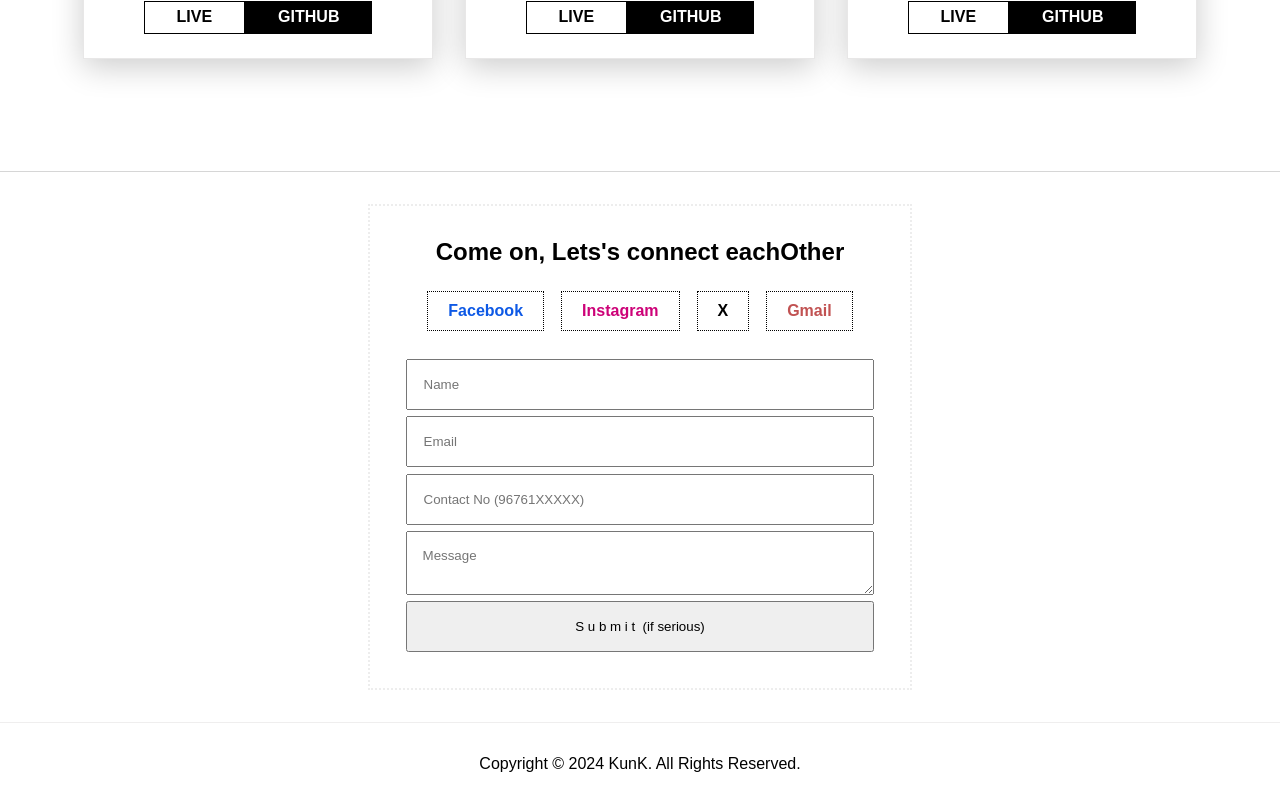
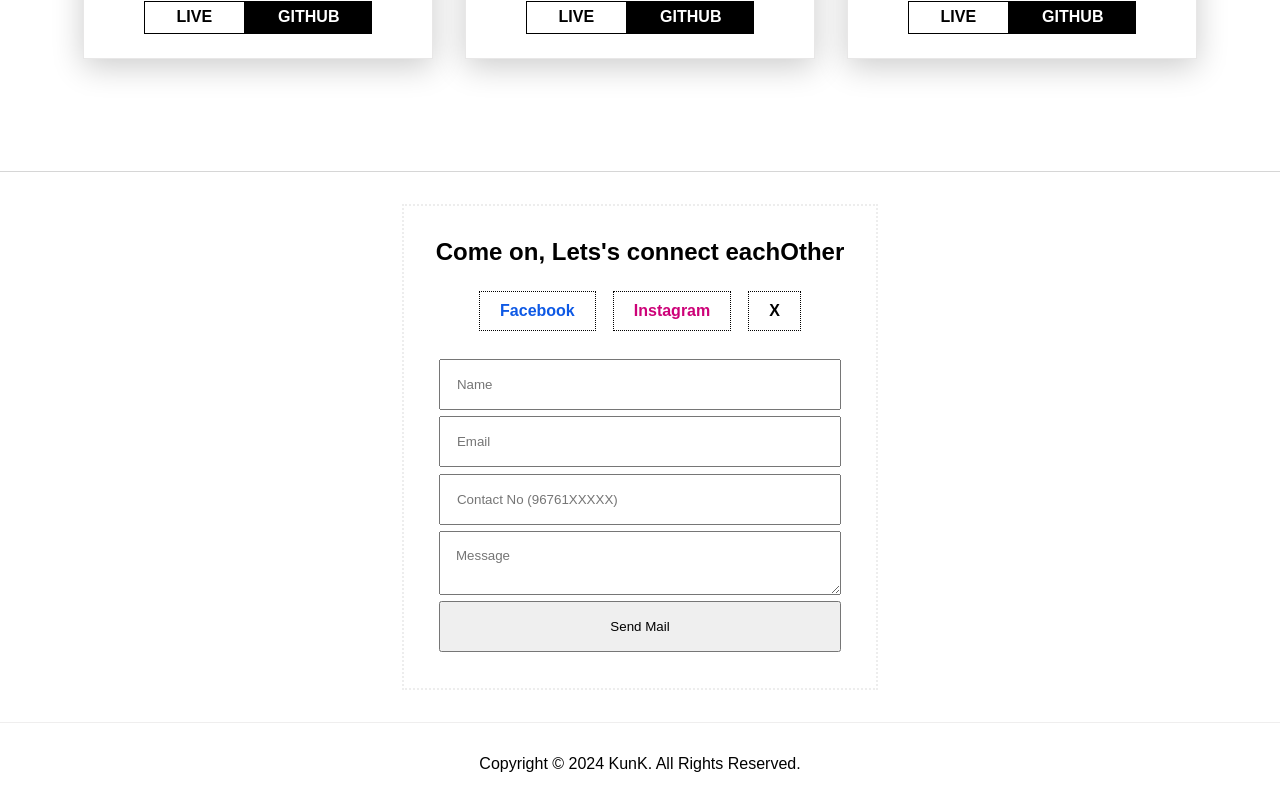
Before and after one commit to umanagendrakumar/MyPortfolio, a React (Vite) app: page / in a window 1280 px wide. Shown: the part 2145-2950 px from the top of the page. Built offline with nearby package versions, Linux system fonts and the light colour scheme.

Commit message:
gmail link removed

```diff
--- a/src/components/BodyComp/ContactPage.js
+++ b/src/components/BodyComp/ContactPage.js
@@ -26,7 +26,7 @@ const Contact = () => {
                     <a href="https://www.facebook.com/lazyKUNK/" className="body-link facebook-link">Facebook</a>
                     <a href="https://www.instagram.com/lazy__monarch______/" className="body-link instagram-link">Instagram</a>
                     <a href="https://x.com/____KunK____" className="body-link github-link">X</a>
-                    <a href="mailto:kambalaumanagendrakumar@gmail.com" className="body-link gmail-link">Gmail</a>
+                    {/* <a href="mailto:kambalaumanagendrakumar@gmail.com" className="body-link gmail-link">Gmail</a> */}
                 </div>
                 <div className="contact-form">
                     <form onSubmit={sendEmail}>
@@ -34,7 +34,7 @@ const Contact = () => {
                         <input type="email" name="email" placeholder="Email" required></input>
                         <input type="tel" name="phno" pattern="[0-9]{10}" placeholder="Contact No (96761XXXXX)" minLength={10} maxLength={10} required></input>
                         <textarea name="message" placeholder="Message" required></textarea>
-                        <input className="contact-submit" type="submit" value={"S u b m i t  (if serious)"}></input>
+                        <input className="contact-submit" type="submit" value={"Send Mail"}></input>
                     </form>
                 </div>
             </div>
```
